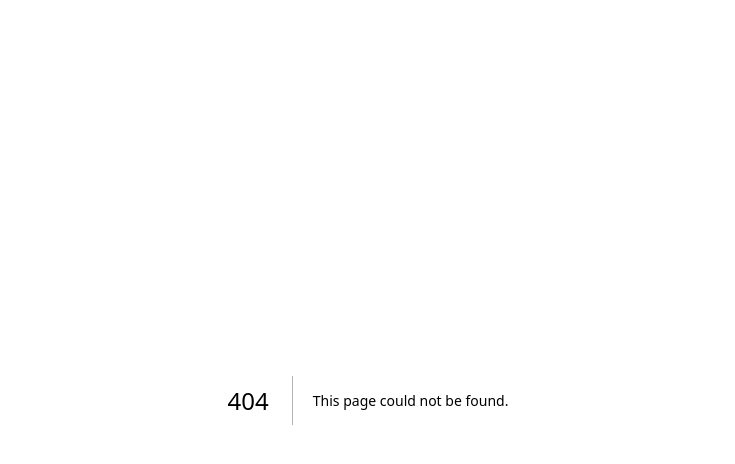
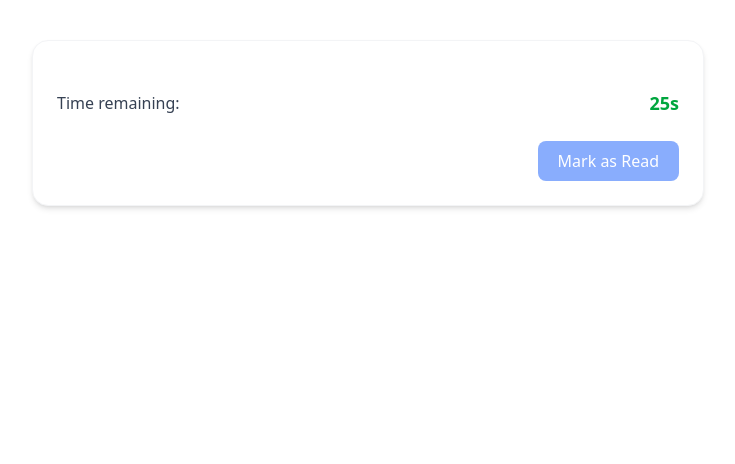
Before and after one commit to Abhishek1380/NihongoNext, a Next.js app in the folder AuthNext/my-app/: page /paragraph/1 in a window 1280 px wide. Before the commit this address had no page. Shown: the top 464 px of the page, without its empty margins (272-1007 px from the left). Built offline with nearby package versions, Linux system fonts and the light colour scheme; no server answers; the database is empty.

Commit message:
feat: ParagraphReader 404 error solved

```diff
--- /dev/null
+++ b/AuthNext/my-app/app/paragraph/[id]/page.tsx
@@ -0,0 +1,9 @@
+import ParagraphReader from '@/components/features/LanguageParagraph/ParagraphReader';
+
+interface Params {
+    params: { id: string };
+}
+
+export default function ParagraphPage({ params }: Params) {
+    return <ParagraphReader />;
+}
--- a/AuthNext/my-app/components/features/LanguageParagraph/ParagraphReader.tsx
+++ b/AuthNext/my-app/components/features/LanguageParagraph/ParagraphReader.tsx
@@ -16,12 +16,11 @@ interface Paragraph {
 
 export default function ParagraphReader() {
     const params = useParams();
-    const paragraphId = params?.id; // coming from URL
+    const paragraphId = params?.id;
     const [paragraph, setParagraph] = useState<Paragraph | null>(null);
-    const [timeLeft, setTimeLeft] = useState<number>(30); // default 30 sec
+    const [timeLeft, setTimeLeft] = useState<number>(30);
     const [isTimeOver, setIsTimeOver] = useState(false);
 
-    // Fetch paragraph by ID
     useEffect(() => {
         if (!paragraphId) return;
 
@@ -31,7 +30,6 @@ export default function ParagraphReader() {
                 const data = await res.json();
                 setParagraph(data);
 
-                // Optional: set time based on paragraph length
                 if (data.length === "short") setTimeLeft(20);
                 else if (data.length === "medium") setTimeLeft(40);
                 else if (data.length === "long") setTimeLeft(60);
@@ -43,7 +41,6 @@ export default function ParagraphReader() {
         fetchParagraph();
     }, [paragraphId]);
 
-    // Timer countdown
     useEffect(() => {
         if (timeLeft <= 0) {
             setIsTimeOver(true);
@@ -60,7 +57,6 @@ export default function ParagraphReader() {
     const handleMarkAsRead = () => {
         console.log("Marked as read:", paragraph?._id);
         alert("Paragraph marked as read ✅");
-        // Here you can send POST request to update user tracker
     };
 
     return (
```
